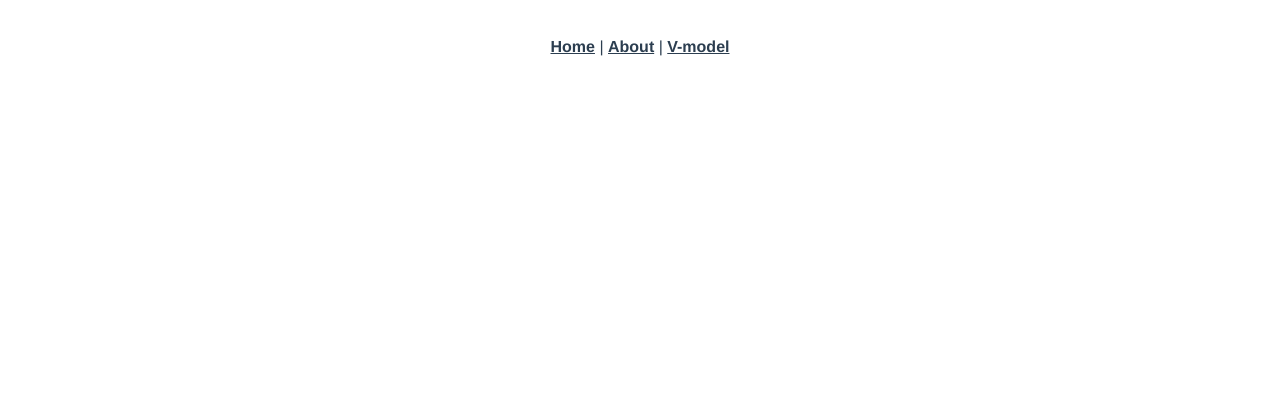
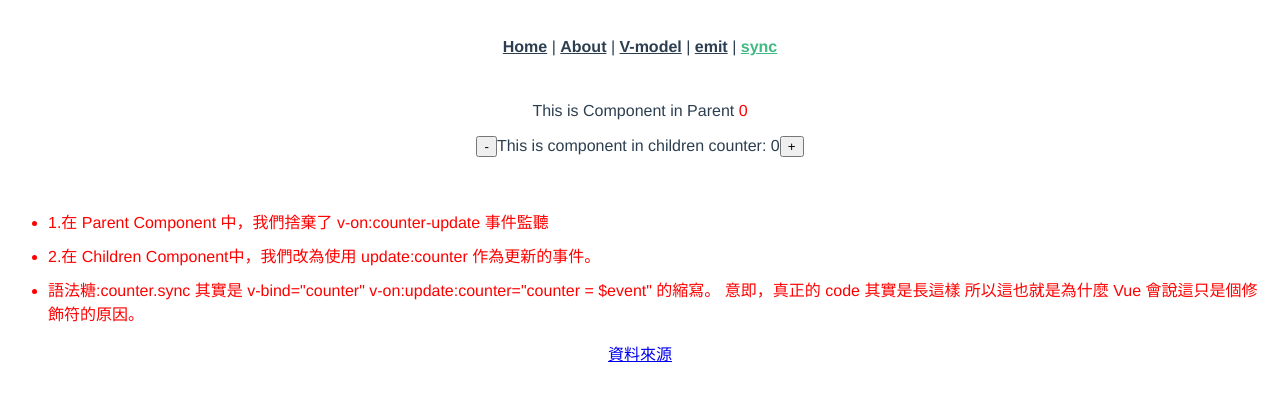
Before and after one commit to Clifford0205/vue-note, a Vue app: page /#/sync in a window 1280 px wide. Shown: the top 400 px of the page. Built offline with nearby package versions, Linux system fonts and the light colour scheme.

Commit message:
feat(sync): sync語法糖

```diff
--- a/src/App.vue
+++ b/src/App.vue
@@ -6,6 +6,10 @@
       <router-link to="/about">About</router-link>
       |
       <router-link :to="{ name: 'VmodelComputed' }">V-model</router-link>
+      |
+      <router-link :to="{ name: 'emit' }">emit</router-link>
+      |
+      <router-link :to="{ name: 'sync' }">sync</router-link>
     </div>
     <router-view />
   </div>
--- /dev/null
+++ b/src/components/emit/ChildrenComponent.vue
@@ -0,0 +1,38 @@
+<template>
+  <div>
+    <button @click="handleMinus">
+      -
+    </button>
+
+    <span>This is component in children counter: {{ counter }}</span>
+
+    <button @click="handlePlus">
+      +
+    </button>
+  </div>
+</template>
+
+<script>
+export default {
+  props: {
+    counter: {
+      type: Number,
+      default: 0
+    }
+  },
+  data() {
+    return {
+      myCounter: 0
+    };
+  },
+  methods: {
+    handlePlus() {
+      this.$emit('counter-update', this.counter + 1);
+    },
+
+    handleMinus() {
+      this.$emit('counter-update', this.counter - 1);
+    }
+  }
+};
+</script>
--- /dev/null
+++ b/src/components/sync/ChildrenComponent.vue
@@ -0,0 +1,38 @@
+<template>
+  <div>
+    <button @click="handleMinus">
+      -
+    </button>
+
+    <span>This is component in children counter: {{ counter }}</span>
+
+    <button @click="handlePlus">
+      +
+    </button>
+  </div>
+</template>
+
+<script>
+export default {
+  props: {
+    counter: {
+      type: Number,
+      default: 0
+    }
+  },
+  data() {
+    return {
+      myCounter: 0
+    };
+  },
+  methods: {
+    handlePlus() {
+      this.$emit('update:counter', this.counter + 1);
+    },
+
+    handleMinus() {
+      this.$emit('update:counter', this.counter - 1);
+    }
+  }
+};
+</script>
--- a/src/router/index.js
+++ b/src/router/index.js
@@ -2,6 +2,8 @@ import Vue from 'vue';
 import VueRouter from 'vue-router';
 import Home from '../views/Home.vue';
 import VmodelComputed from '@/views/VmodelComputed';
+import emit from '@/views/emit';
+import sync from '@/views/sync';
 
 Vue.use(VueRouter);
 
@@ -24,6 +26,16 @@ const routes = [
     path: '/vmodel-computed',
     name: 'VmodelComputed',
     component: VmodelComputed
+  },
+  {
+    path: '/emit',
+    name: 'emit',
+    component: emit
+  },
+  {
+    path: '/sync',
+    name: 'sync',
+    component: sync
   }
 ];
 
--- /dev/null
+++ b/src/views/emit.vue
@@ -0,0 +1,42 @@
+<template>
+  <div>
+    <p>
+      This is Component in Parent
+      <span style="color: red;">{{ counter }}</span>
+    </p>
+
+    <ChildrenComponent :counter="counter" @counter-update="updateCounter" />
+
+    <p>
+      然而這有著顯著的缺點：我們在父組件中難以一眼看出此 props 是被雙向綁定的。
+    </p>
+
+    <p>
+      <a
+        href="https://medium.com/%E4%B8%80%E5%80%8B%E5%B0%8F%E5%B0%8F%E5%B7%A5%E7%A8%8B%E5%B8%AB%E7%9A%84%E9%9A%A8%E6%89%8B%E7%AD%86%E8%A8%98/vue-%E4%BD%BF%E7%94%A8-props-async-%E5%90%8C%E6%AD%A5%E7%88%B6%E5%AD%90%E7%B5%84%E5%BB%BA%E4%B9%8B%E9%96%93%E7%9A%84%E5%82%B3%E5%80%BC-f7b1d3007836"
+        target="_blank"
+      >
+        資料來源
+      </a>
+    </p>
+  </div>
+</template>
+
+<script>
+import ChildrenComponent from '@/components/emit/ChildrenComponent';
+export default {
+  components: {
+    ChildrenComponent
+  },
+  data() {
+    return {
+      counter: 0
+    };
+  },
+  methods: {
+    updateCounter(val) {
+      this.counter = val;
+    }
+  }
+};
+</script>
--- /dev/null
+++ b/src/views/sync.vue
@@ -0,0 +1,65 @@
+<template>
+  <div>
+    <p>
+      This is Component in Parent
+      <span style="color: red;">{{ counter }}</span>
+    </p>
+
+    <ChildrenComponent :counter.sync="counter" />
+
+    <br />
+    <br />
+    <ul class="">
+      <li>
+        1.在 Parent Component 中，我們捨棄了 v-on:counter-update 事件監聽
+      </li>
+      <li>
+        2.在 Children Component中，我們改為使用 update:counter 作為更新的事件。
+      </li>
+
+      <li>
+        語法糖:counter.sync 其實是 v-bind="counter" v-on:update:counter="counter
+        = $event" 的縮寫。 意即，真正的 code 其實是長這樣 所以這也就是為什麼 Vue
+        會說這只是個修飾符的原因。
+      </li>
+    </ul>
+
+    <p>
+      <a
+        href="https://medium.com/%E4%B8%80%E5%80%8B%E5%B0%8F%E5%B0%8F%E5%B7%A5%E7%A8%8B%E5%B8%AB%E7%9A%84%E9%9A%A8%E6%89%8B%E7%AD%86%E8%A8%98/vue-%E4%BD%BF%E7%94%A8-props-async-%E5%90%8C%E6%AD%A5%E7%88%B6%E5%AD%90%E7%B5%84%E5%BB%BA%E4%B9%8B%E9%96%93%E7%9A%84%E5%82%B3%E5%80%BC-f7b1d3007836"
+        target="_blank"
+      >
+        資料來源
+      </a>
+    </p>
+  </div>
+</template>
+
+<script>
+import ChildrenComponent from '@/components/sync/ChildrenComponent';
+export default {
+  components: {
+    ChildrenComponent
+  },
+  data() {
+    return {
+      counter: 0
+    };
+  },
+  methods: {
+    updateCounter(val) {
+      this.counter = val;
+    }
+  }
+};
+</script>
+
+<style lang="scss" scoped>
+ul {
+  li {
+    text-align: left;
+    margin-bottom: 10px;
+    color: red;
+  }
+}
+</style>
```
